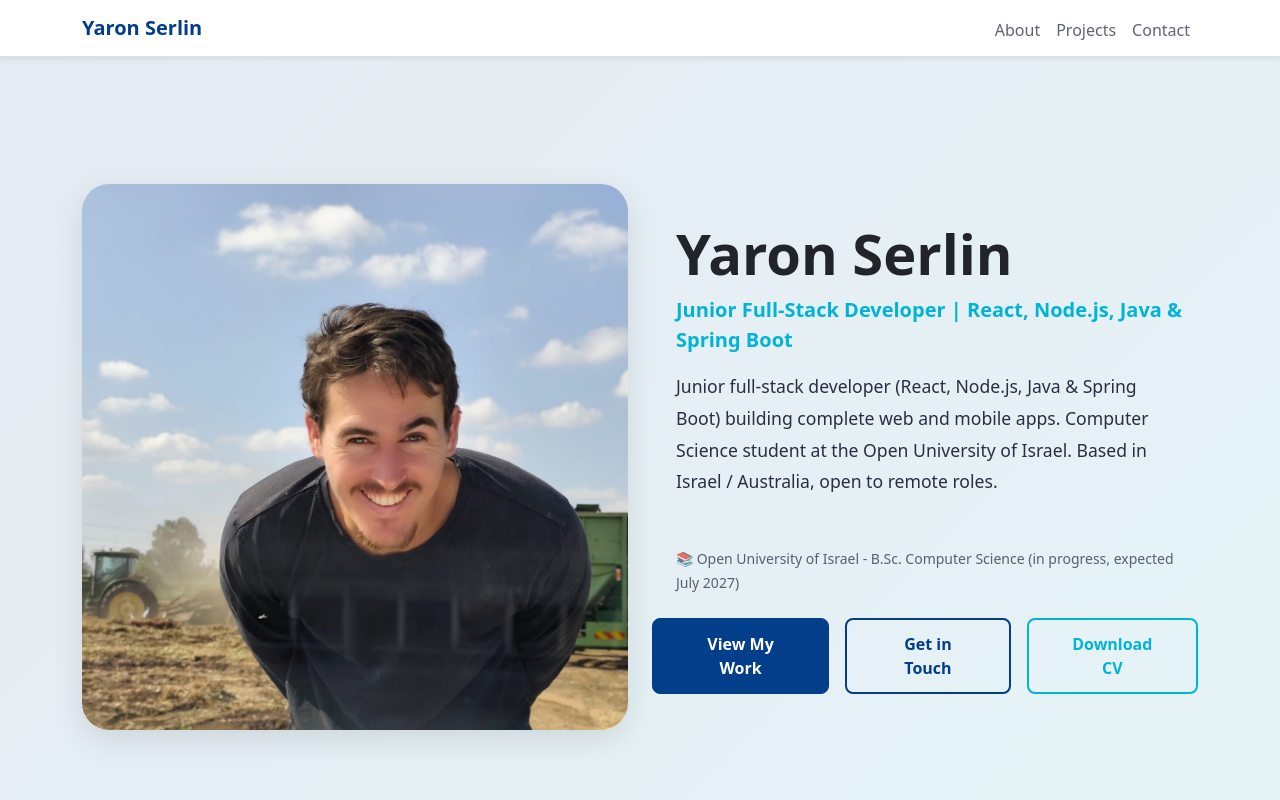
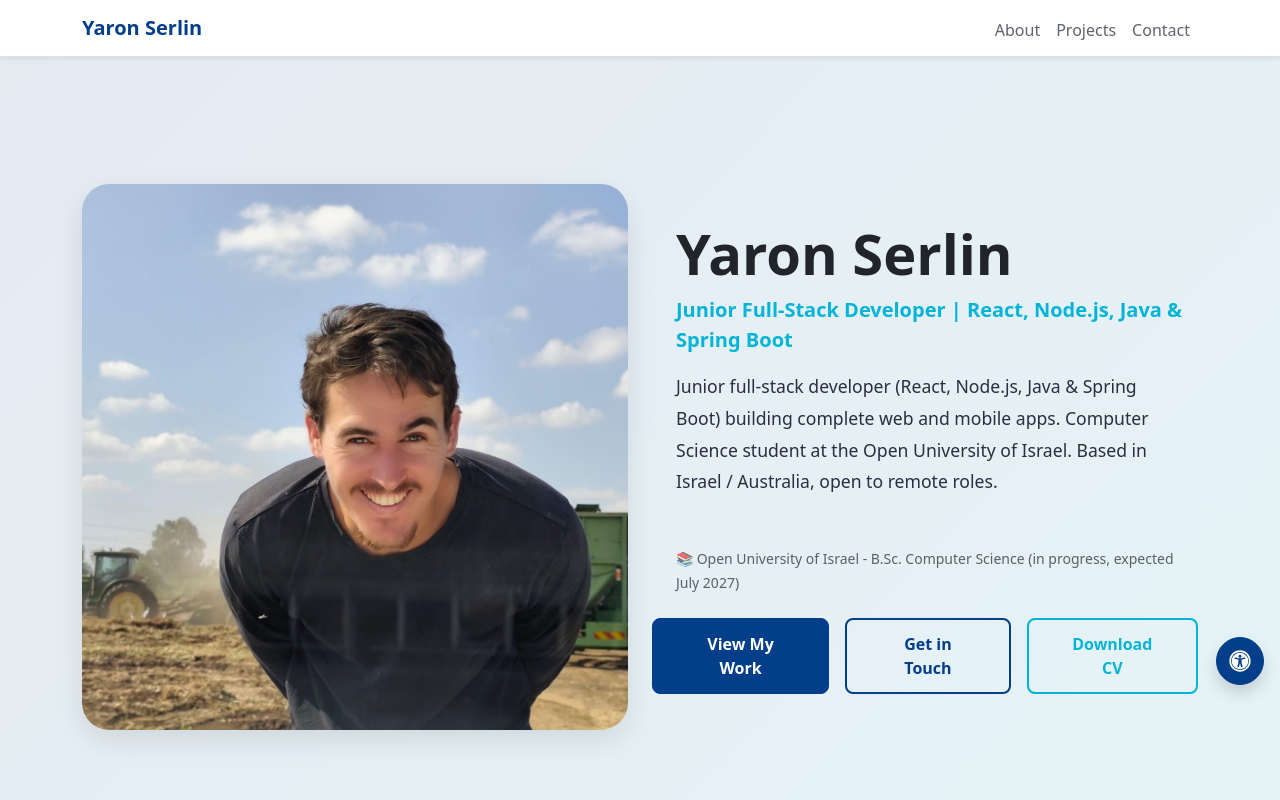
Before and after one commit to yaronserlin/portfolio, a React (Vite) app: page / in a window 1280 px wide. Shown: the top 800 px of the page. Built offline with nearby package versions, Linux system fonts and the light colour scheme; no server answers.

Commit message:
Mount accessibility menu

```diff
--- a/src/App.jsx
+++ b/src/App.jsx
@@ -16,6 +16,7 @@ import PrivacyPage from './pages/PrivacyPage';
 import AccessibilityPage from './pages/AccessibilityPage';
 import Navigation from './components/Navigation';
 import Footer from './components/Footer';
+import AccessibilityMenu from './components/AccessibilityMenu';
 
 /**
  * Root component that defines the application's layout and routing configuration.
@@ -39,6 +40,7 @@ function App() {
         <Route path="/accessibility" element={<AccessibilityPage />} />
       </Routes>
       <Footer />
+      <AccessibilityMenu />
     </>
   );
 }
```
